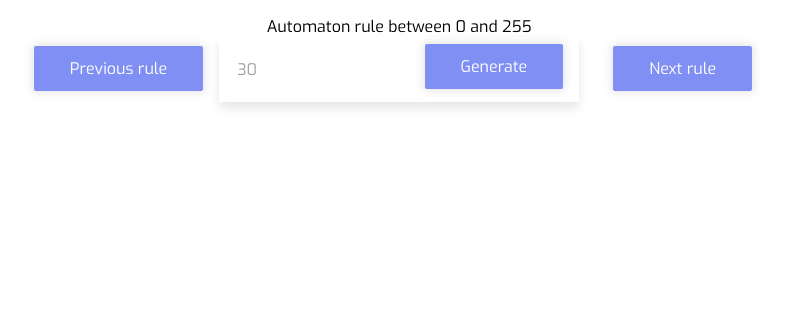
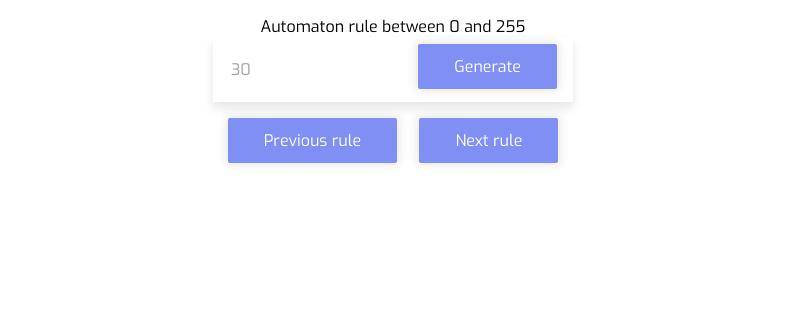
Before and after one commit to rdzcn/elementary-cellular-automaton, a website built with Vite: page index.html in a window 1280 px wide. Shown: the whole page, without its empty margins (247-1032 px from the left). Built offline with nearby package versions, Linux system fonts and the light colour scheme.

Commit message:
reposition buttons

```diff
--- a/index.css
+++ b/index.css
@@ -25,8 +25,9 @@
 
 .settings {
   display: flex;
-  justify-content: center;
+  flex-direction: column;
   align-items: center;
+  width: 100%;
 }
 
 .rule-input-container {
@@ -83,10 +84,6 @@
   box-shadow: inset 0 0 10px 2px rgba(0, 0, 0, .2);
 }
 
-.direction {
-  margin-top: 18px;
-}
-
 .direction:last-child {
   margin-left: 18px;
 }
--- a/index.html
+++ b/index.html
@@ -15,15 +15,15 @@
   <body>
     <main class="container">
       <div class="settings">
-        <button class="btn primary direction" id="prev">Previous rule</button>
         <form class="rule-input-container">
           <label for="rule-input">Automaton rule between 0 and 255</label>
           <input type="number" placeholder="0 - 255" id="rule-input" value="30" min="0" max="255" />
           <button id="generate" class="btn primary generate uppercase" type="submit">Generate</button>
         </form>
         <div class="buttons">
+          <button class="btn primary direction" id="prev">Previous rule</button>
+          <button class="btn primary direction" id="next">Next rule</button>
         </div>
-        <button class="btn primary direction" id="next">Next rule</button>
       </div>
       <div class="automaton-container">
         <canvas id="automata"></canvas>
```
